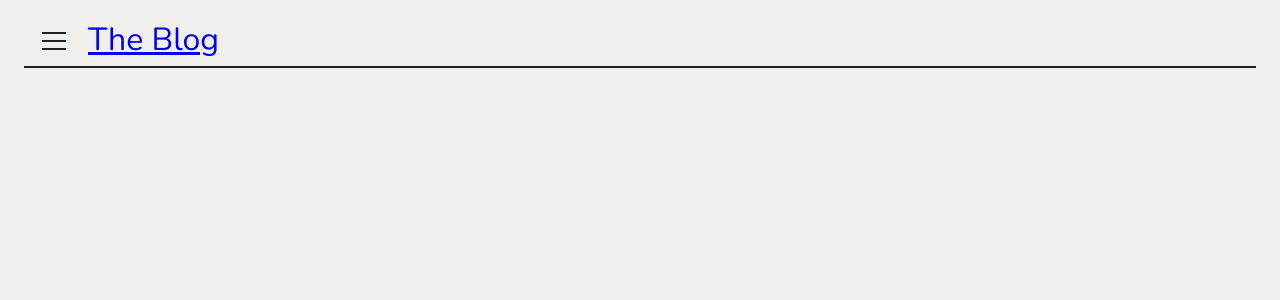
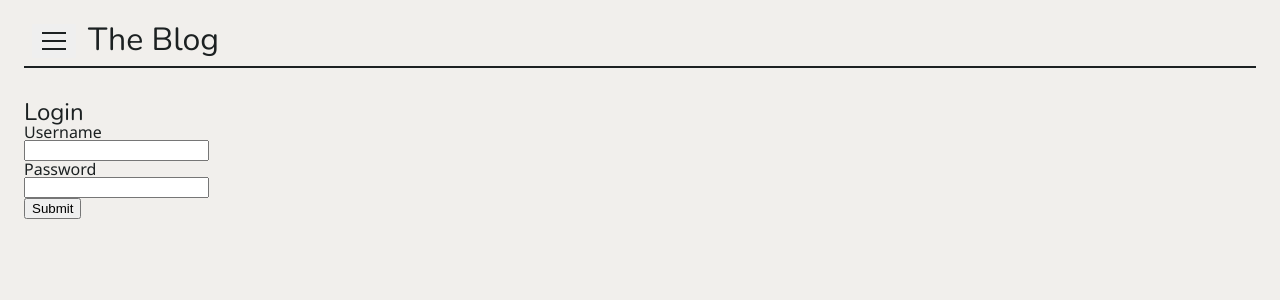
Before and after one commit to Liger-Z/blog_front, a React (Create React App) app: page /login in a window 1280 px wide. Shown: the top 300 px of the page. Built offline with nearby package versions, Linux system fonts and the light colour scheme.

Commit message:
Add foundation for login component

```diff
--- a/src/components/Login.js
+++ b/src/components/Login.js
@@ -1,8 +1,50 @@
+import { useState } from 'react';
+
 const Login = () => {
-return (
-  <div className="div-container">
-  </div>
-)
-}
+  const [field, setField] = useState({
+    username: '',
+    password: '',
+  });
+
+  const handleChange = (event) => {
+    const target = event.target;
+
+    setField({
+      ...field,
+      [target.name]: target.value,
+    });
+  };
+
+  const handleSubmit = (event) => {
+    event.preventDefault();
+  };
+
+  return (
+    <div className="login-container">
+      <form onSubmit={handleSubmit}>
+        <h2>Login</h2>
+        <label>Username</label>
+        <br />
+        <input
+          type="text"
+          name="username"
+          value={field.username}
+          onChange={handleChange}
+        />
+        <br />
+        <label>Password</label>
+        <br />
+        <input
+          type="password"
+          name="password"
+          value={field.password}
+          onChange={handleChange}
+        />
+        <br/>
+        <button>Submit</button>
+      </form>
+    </div>
+  );
+};
 
 export default Login;
--- a/src/components/Navbar.js
+++ b/src/components/Navbar.js
@@ -1,4 +1,4 @@
-import { BrowserRouter as Router, Link } from 'react-router-dom';
+import { Link } from 'react-router-dom';
 
 const Navbar = () => {
   const handleClick = (event) => {
--- a/src/index.css
+++ b/src/index.css
@@ -53,6 +53,11 @@ h2 {
   color: #1c2122;
 }
 
+#site-header > h1 > a {
+  color: #1c2122;
+  text-decoration: none;
+}
+
 /* Navbar */
 
 .navbar-container {
@@ -86,12 +91,13 @@ h2 {
 }
 
 #navbar > ul {
-  padding: 8px 0px;
-  border-bottom:2px solid #1c2122
+  border-top:2px solid #1c2122
 }
 
 #navbar > ul > li {
   width: 100%;
+  padding: 8px 0px;
+  border-bottom: 2px solid #1c2122;
 }
 
 #navbar > ul > li > a {
```
